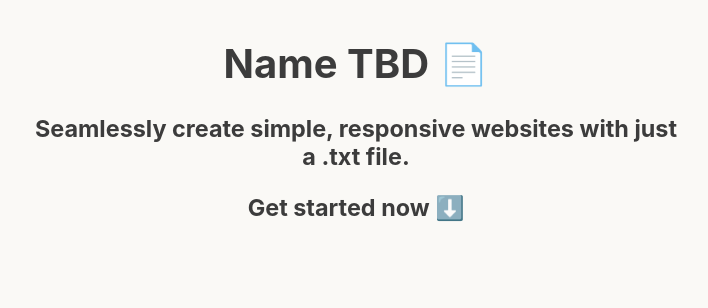
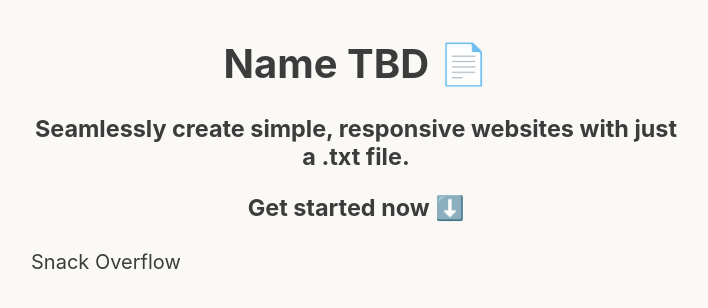
Before and after one commit to kaylat2020/HackUTD_project, a plain HTML site: page index.html in a window 1280 px wide. Shown: the whole page, without its empty margins (284-992 px from the left). Drawn offline with Linux system fonts and the light colour scheme.

Commit message:
Messing around with adding a footer

```diff
--- a/index.html
+++ b/index.html
@@ -19,6 +19,7 @@
             h1,h2,h3{
                 line-height:1.2
             }
+
         </style>
         <style type="text/css"></style>
     </head>
@@ -30,3 +31,7 @@
     <center><h3>Get started now ⬇️</h2></center>
 
 </body>
+
+<footer>
+    <p>Snack Overflow</p>
+</footer>
```
